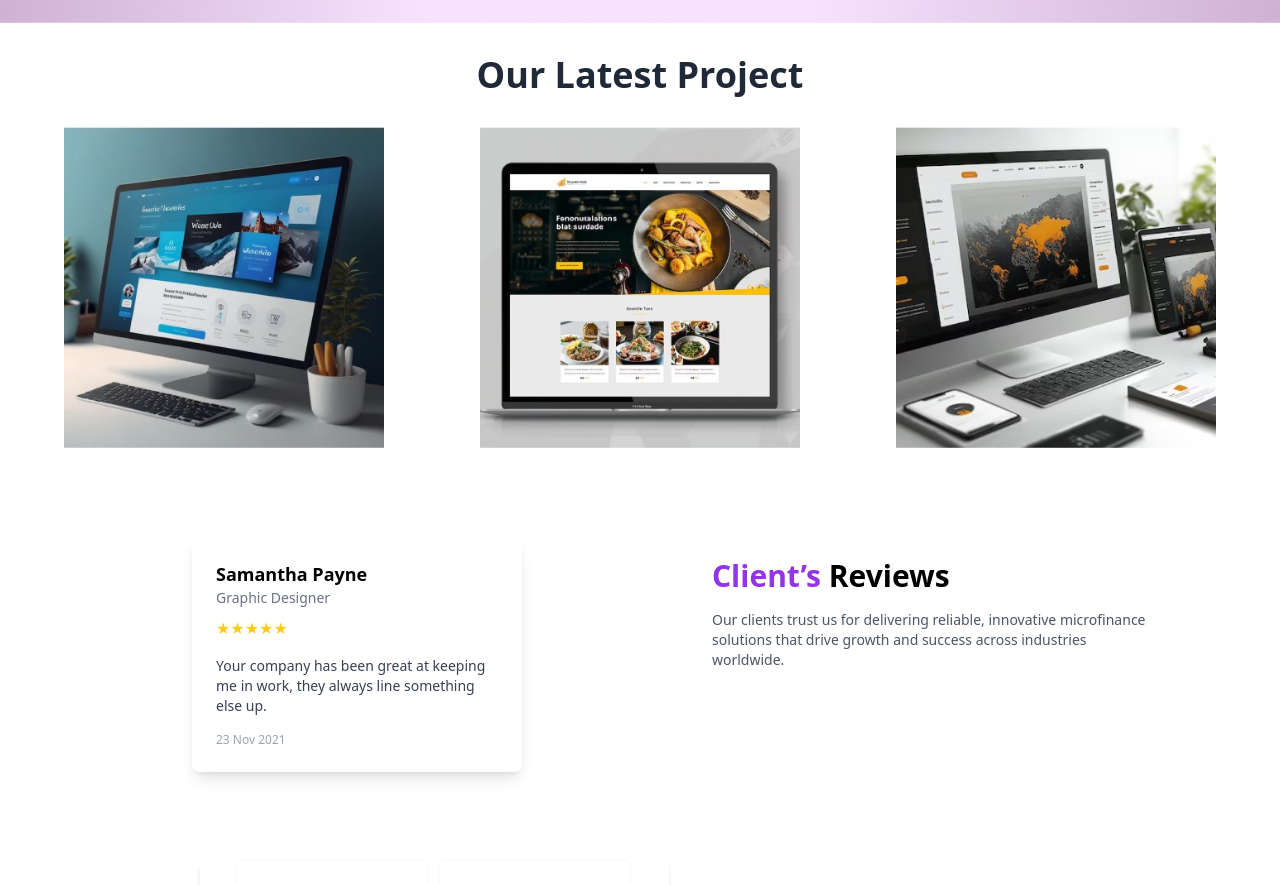
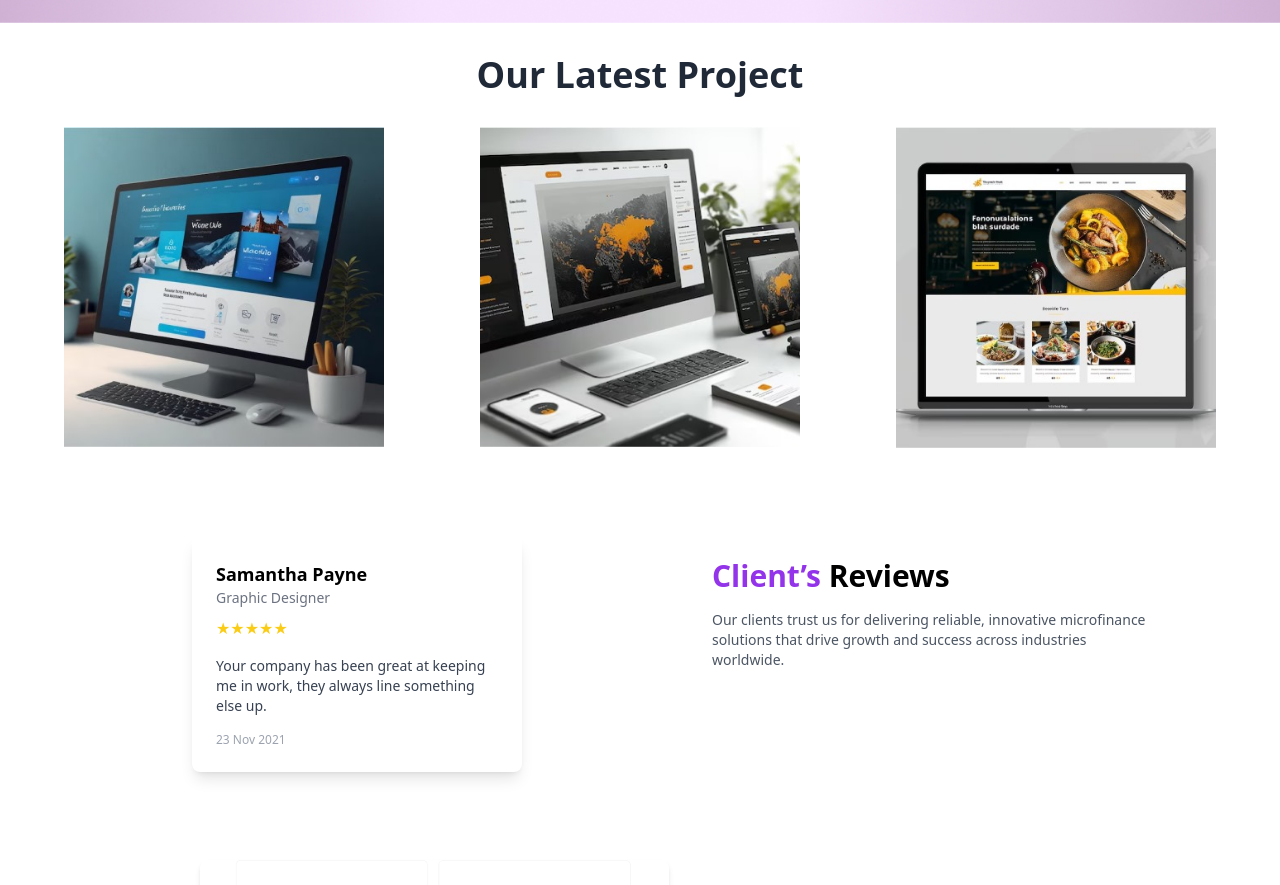
Before and after one commit to SPLkavinga/Asipiya-website, a React (Create React App) app: page / in a window 1280 px wide. Shown: the part 1922-2807 px from the top of the page. Built offline with nearby package versions, Linux system fonts and the light colour scheme.

Commit message:
i have updated the home page project section

```diff
--- a/src/Pages/Home.jsx
+++ b/src/Pages/Home.jsx
@@ -51,7 +51,7 @@ function Home() {
                 style={{ backgroundImage: `url(${backgroundImg})` }}
             >
                 {/* Dark overlay */}
-                <div className="absolute inset-0 bg-black bg-opacity-50 z-0"></div>
+                <div className="absolute inset-0 z-0 bg-black bg-opacity-50"></div>
 
                 {/* Image on the right side */}
                 <div className="w-full md:w-1/2 h-[250px] flex justify-center md:justify-start mb-4 md:mb-0 z-10 mt-5 md:ml-32">
@@ -59,18 +59,18 @@ function Home() {
                 </div>
 
                 {/* Text content on the left side */}
-                <div className="w-full text-center md:w-1/2 md:pr-8 md:text-left px-4 md:px-52 py-8 md:py-0 z-10">
+                <div className="z-10 w-full px-4 py-8 text-center md:w-1/2 md:pr-8 md:text-left md:px-52 md:py-0">
                     <h2 className="text-4xl font-bold text-white">Empowering Lives</h2>
                     <h2 className="text-4xl font-bold text-white">Globally</h2>
                     <h2 className="text-4xl font-bold text-white">With Trusted Microfinance</h2>
                     <h2 className="mb-4 text-4xl font-bold text-white">Solutions.</h2>
-                    <p className="text-base text-white mb-8">
+                    <p className="mb-8 text-base text-white">
                         Empowering Businesses with Scalable and Flexible Microfinance Solutions.
                     </p>
 
                     {/* Button below the text content */}
                     <Link
-                        className="font-bold bg-purple-600 border-2 rounded-full px-7 py-2 text-white"
+                        className="py-2 font-bold text-white bg-purple-600 border-2 rounded-full px-7"
                         to="/About"
                     >
                         Let's get started
@@ -80,8 +80,8 @@ function Home() {
             <br />
 
             <div>
-                <p className='text-center text-5xl font-bold'>Our <span className='text-purple-600'> Services</span> </p>
-                <p className='text-center mt-4 text-slate-500'>
+                <p className='text-5xl font-bold text-center'>Our <span className='text-purple-600'> Services</span> </p>
+                <p className='mt-4 text-center text-slate-500'>
                     At Asipiya Soft Solutions, we specialize in designing scalable microfinance solutions that drive your
                     business forward in the digital era.
                 </p>
@@ -93,21 +93,21 @@ function Home() {
 
 
             {/*Service section */}
-            <div className="bg-purple-50 py-12">
-            <div className="max-w-7xl mx-auto px-4 sm:px-6 lg:px-8">
-                <h2 className="text-2xl font-bold text-center text-gray-800 mb-8">
+            <div className="py-12 bg-purple-50">
+            <div className="px-4 mx-auto max-w-7xl sm:px-6 lg:px-8">
+                <h2 className="mb-8 text-2xl font-bold text-center text-gray-800">
                     Explore Our Services
                 </h2>
 
                 {/* Features Grid */}
-                <div className="grid grid-cols-1 sm:grid-cols-2 lg:grid-cols-3 gap-8">
+                <div className="grid grid-cols-1 gap-8 sm:grid-cols-2 lg:grid-cols-3">
                     {features.map((feature, index) => (
                         <div
                             key={index}
-                            className="bg-purple-50 rounded-lg shadow-md p-6 text-center hover:shadow-lg transition"
+                            className="p-6 text-center transition rounded-lg shadow-md bg-purple-50 hover:shadow-lg"
                         >
-                            <div className="text-5xl mb-4">{feature.icon}</div>
-                            <h3 className="text-lg font-semibold text-gray-800 mb-2">
+                            <div className="mb-4 text-5xl">{feature.icon}</div>
+                            <h3 className="mb-2 text-lg font-semibold text-gray-800">
                                 {feature.title}
                             </h3>
                             <p className="text-sm text-gray-600">{feature.description}</p>
@@ -117,7 +117,7 @@ function Home() {
 
                 {/* Button */}
                 <div className="mt-12 text-center">
-                    <button className="bg-purple-600 text-white text-lg font-semibold px-6 py-1 rounded-full hover:bg-purple-700 transition">
+                    <button className="px-6 py-1 text-lg font-semibold text-white transition bg-purple-600 rounded-full hover:bg-purple-700">
                         Learn More
                     </button>
                 </div>
@@ -136,9 +136,9 @@ function Home() {
                 />
             </div>
 
-            <div className="w-full text-center md:w-1/2 md:pr-8 md:text-left mx-32">
+            <div className="w-full mx-32 text-center md:w-1/2 md:pr-8 md:text-left">
                 <h2 className="text-4xl font-bold text-purple-600 md:mb-2">Revolutionary </h2>
-                <h2 className="text-4xl font-bold  md:mb-2">Microfinance Solutions</h2>
+                <h2 className="text-4xl font-bold md:mb-2">Microfinance Solutions</h2>
                 <h2 className="mb-4 text-4xl font-bold">Development</h2>
                 <p className="text-base">
                     Building scalable microfinance solutions, ready-to-launch tools, and applications powered by cutting-edge
@@ -154,37 +154,43 @@ function Home() {
 
         {/* Latest Project Section*/}
         <div>
-    <h2 className="text-2xl sm:text-3xl md:text-4xl font-bold text-center text-gray-800 mb-8">
+            <h2 className="mb-8 text-2xl font-bold text-center text-gray-800 sm:text-3xl md:text-4xl">
                 Our Latest Project
             </h2>
-    <div className="flex flex-wrap justify-center gap-8 md:gap-24 mb-10">
+            <div className="flex flex-wrap justify-center gap-8 mb-10 md:gap-24">
+                {[
+                    { src: Project1, alt: "Project 1", name: "Micro Services", link: "/project1" },
+                    { src: Project2, alt: "Project 2", name: "Project Name 2", link: "/project2" },
+                    { src: Project3, alt: "Project 3", name: "Project Name 3", link: "/project3" },
+                ].map((project, index) => (
+                    <div key={index} className="relative w-full group sm:w-64 md:w-80 lg:w-80">
                         <img
-            src={Project1}
-            alt="project 1"
-            className="w-full sm:w-64 md:w-80 lg:w-80 h-auto"
+                            src={project.src}
+                            alt={project.alt}
+                            className="w-full h-auto transition duration-300 group-hover:blur-sm"
                         />
-        <img
-            src={Project3}
-            alt="project 2"
-            className="w-full sm:w-64 md:w-80 lg:w-80 h-auto"
-        />
-        <img
-            src={Project2}
-            alt="project 3"
-            className="w-full sm:w-64 md:w-80 lg:w-80 h-auto"
-        />
+                        <div className="absolute inset-0 flex items-center justify-center transition duration-300 opacity-0 group-hover:opacity-100">
+                            <div className="text-center">
+                                <p className="mb-2 text-lg font-semibold text-white">{project.name}</p>
+                                <a
+                                    href={project.link}
+                                    className="px-4 py-2 text-white transition duration-300 bg-gray-800 rounded-md hover:bg-gray-700"
+                                >
+                                    See More
+                                </a>
+                            </div>
+                        </div>
+                    </div>
+                ))}
             </div>
         </div>
 
 
 
-
-
-
         {/* Clients Review Section*/}
-        <div className="flex flex-col md:flex-row items-center justify-between p-6 md:p-12 bg-white">
+        <div className="flex flex-col items-center justify-between p-6 bg-white md:flex-row md:p-12">
             {/* Left: Review Card */}
-            <div className="w-full md:w-1/2 flex justify-center md:justify-start md:ml-36">
+            <div className="flex justify-center w-full md:w-1/2 md:justify-start md:ml-36">
                 <div className="p-6 bg-white shadow-lg rounded-lg w-[90%] md:w-[75%]">
                 <h3 className="text-lg font-semibold">Samantha Payne</h3>
                 <p className="text-sm text-gray-500">Graphic Designer</p>
@@ -196,16 +202,16 @@ function Home() {
                     Your company has been great at keeping me in work, they always line
                     something else up.
                 </p>
-                <p className="text-xs text-gray-400 mt-4">23 Nov 2021</p>
+                <p className="mt-4 text-xs text-gray-400">23 Nov 2021</p>
                 </div>
             </div>
 
             {/* Right: Title and Description */}
-            <div className="w-full md:w-1/2 text-center md:text-left mt-8 md:mt-0 md:m-20">
+            <div className="w-full mt-8 text-center md:w-1/2 md:text-left md:mt-0 md:m-20">
                 <h2 className="text-3xl font-bold">
                 <span className="text-purple-600">Client’s</span> Reviews
                 </h2>
-                <p className="text-gray-600 mt-4 text-sm">
+                <p className="mt-4 text-sm text-gray-600">
                 Our clients trust us for delivering reliable, innovative microfinance
                 solutions that drive growth and success across industries worldwide.
                 </p>
@@ -224,11 +230,11 @@ function Home() {
 
                 <div className="w-full text-center md:w-1/2 md:pl-8 md:text-left md:ml-14 md:m-10">
                     <h2 className="text-4xl font-bold "><span className='text-purple-600'>Countries </span>We Serve</h2>
-                    <p className="text-base mt-4">
+                    <p className="mt-4 text-base">
                         We offer innovative microfinance solutions in Dubai, the United States, Canada, Singapore, Sri lanka and
                         Australia, empowering businesses and communities with reliable financial support.
                     </p>
-                    <img className='mt-6 h-10' src={img4} alt="" />
+                    <img className='h-10 mt-6' src={img4} alt="" />
                 </div>
             </div>
 
@@ -236,13 +242,13 @@ function Home() {
 
             {/* Cooperate section */}
             <div className="flex flex-col items-center justify-center min-h-screen bg-gray-100">
-                <p className="text-4xl text-black text-center font-bold">
-                    LET'S DEVELOP, <span className="text-purple-600 font-bold">LETS COOPERATE!</span>
+                <p className="text-4xl font-bold text-center text-black">
+                    LET'S DEVELOP, <span className="font-bold text-purple-600">LETS COOPERATE!</span>
                 </p>
                 <img className="mt-5 mb-5" src={img5} alt="Centered_Image" />
                 <Link
                     to="/your-target-path"
-                    className="px-8 py-2 bg-white text-black font-bold rounded-full border border-black  transition"
+                    className="px-8 py-2 font-bold text-black transition bg-white border border-black rounded-full"
                 >
                     Let's Talk
                 </Link>
```
Lines whose indentation alone changed are shown as unchanged.
